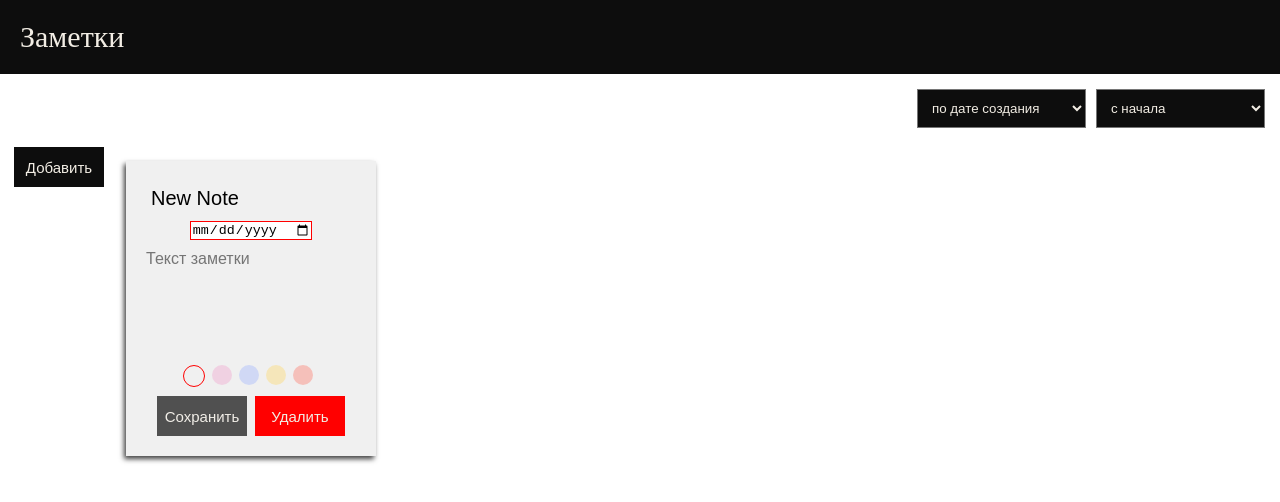
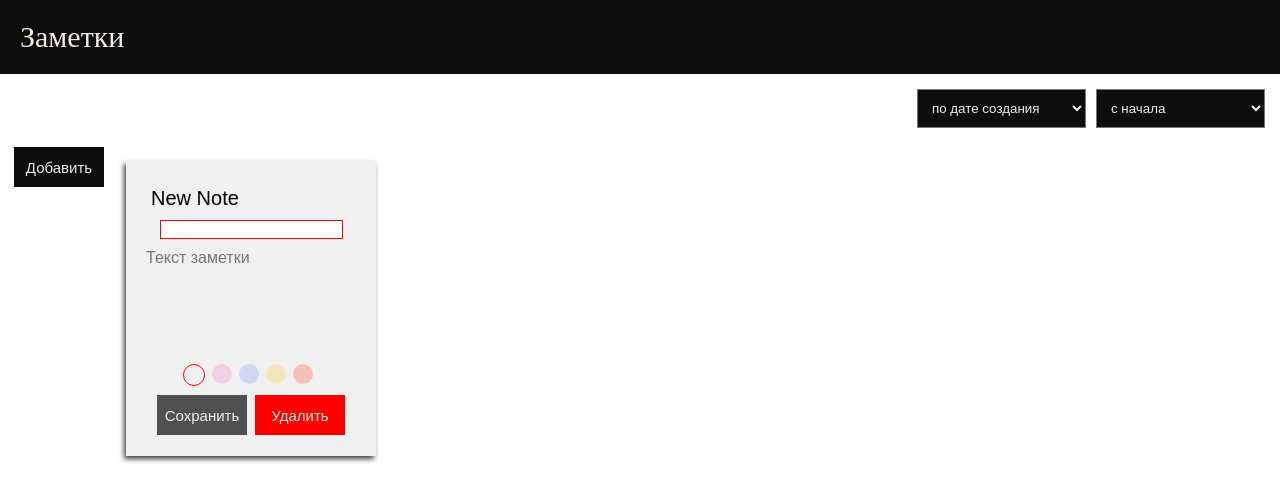
Before and after one commit to oksanaBir/to-do-list, a React app: page / in a window 1280 px wide. Both pictures are taken after a click on the button "Добавить". Shown: the top 502 px of the page. Built offline with nearby package versions, Linux system fonts and the light colour scheme.

Commit message:
DatePicker used

```diff
--- a/package.json
+++ b/package.json
@@ -23,6 +23,7 @@
   "dependencies": {
     "classnames": "^2.2.6",
     "react": "^16.13.1",
+    "react-datepicker": "^3.0.0",
     "react-dom": "^16.13.1",
     "react-redux": "^7.2.0",
     "redux": "^1.0.0-rc"
--- a/src/components/Note.js
+++ b/src/components/Note.js
@@ -25,8 +25,8 @@ class Note extends React.Component {
         this.props.changeNoteDescription(noteId, value);
     }
 
-    onDateChange(value, noteId) {
-        this.props.changeNoteDate(noteId, value);
+    onDateChange(date, noteId) {
+        this.props.changeNoteDate(noteId, date);
     }
 
     deleteNote(noteId) {
@@ -50,7 +50,7 @@ class Note extends React.Component {
                 <Date
                     contentEditable={isEditable}
                     value={completionDate}
-                    onChange={(value) => this.onDateChange(value, noteId)}
+                    onChange={(date) => this.onDateChange(date, noteId)}
                     validation={completionDateValidation}
                 />
                 <NoteDescription
@@ -90,7 +90,7 @@ const mapStateToProps = state => ({
 const mapDispatchToProps = dispatch => ({
     deleteNote: (noteId) => dispatch(deleteNote(noteId)),
     changeNoteColor: (noteId, activeColor) => dispatch(changeNoteColor(noteId, activeColor)),
-    changeNoteDate: (noteId, value) => dispatch(changeNoteDate(noteId, value)),
+    changeNoteDate: (noteId, date) => dispatch(changeNoteDate(noteId, date)),
     changeNoteTitle: (noteId, value) => dispatch(changeNoteTitle(noteId, value)),
     changeNoteDescription: (noteId, value) => dispatch(changeNoteDescription(noteId, value)),
     changeNoteEditable: (noteId, isEditable) => dispatch(changeNoteEditable(noteId, isEditable))
--- a/src/store/actions.js
+++ b/src/store/actions.js
@@ -25,10 +25,10 @@ export const changeNoteDescription = (noteId, value) => ({
     noteId
 });
 
-export const changeNoteDate = (noteId, value) => ({
+export const changeNoteDate = (noteId, date) => ({
     type: CHANGE_NOTE_DATE,
-    completionDate: value,
-    completionDateValidation: value !== undefined,
+    completionDate: date,
+    completionDateValidation: date !== undefined,
     noteId
 });
 
--- a/src/ui/Date.js
+++ b/src/ui/Date.js
@@ -1,17 +1,25 @@
 import React from 'react';
 import styles from '../styles/date.css';
 import classNames from 'classnames/bind';
+import DatePicker from 'react-datepicker';
 
 let cx = classNames.bind(styles);
 
 export default function Date({value, contentEditable, onChange, validation}){
     if (contentEditable) {
         return (
-            <input
-                required="1"
-                type="date"
+            // <input
+            //     required="1"
+            //     type="date"
+            //     value={value}
+            //     onChange={(event) => onChange(event.target.value)}
+            //     className={cx({
+            //         error: !validation
+            //     })}
+            // />
+            <DatePicker
                 value={value}
-                onChange={(event) => onChange(event.target.value)}
+                onChange={(date) => onChange(date)}
                 className={cx({
                     error: !validation
                 })}
```
Also changed, not shown: 1 other file (tests, documents, lock files or other folders).
